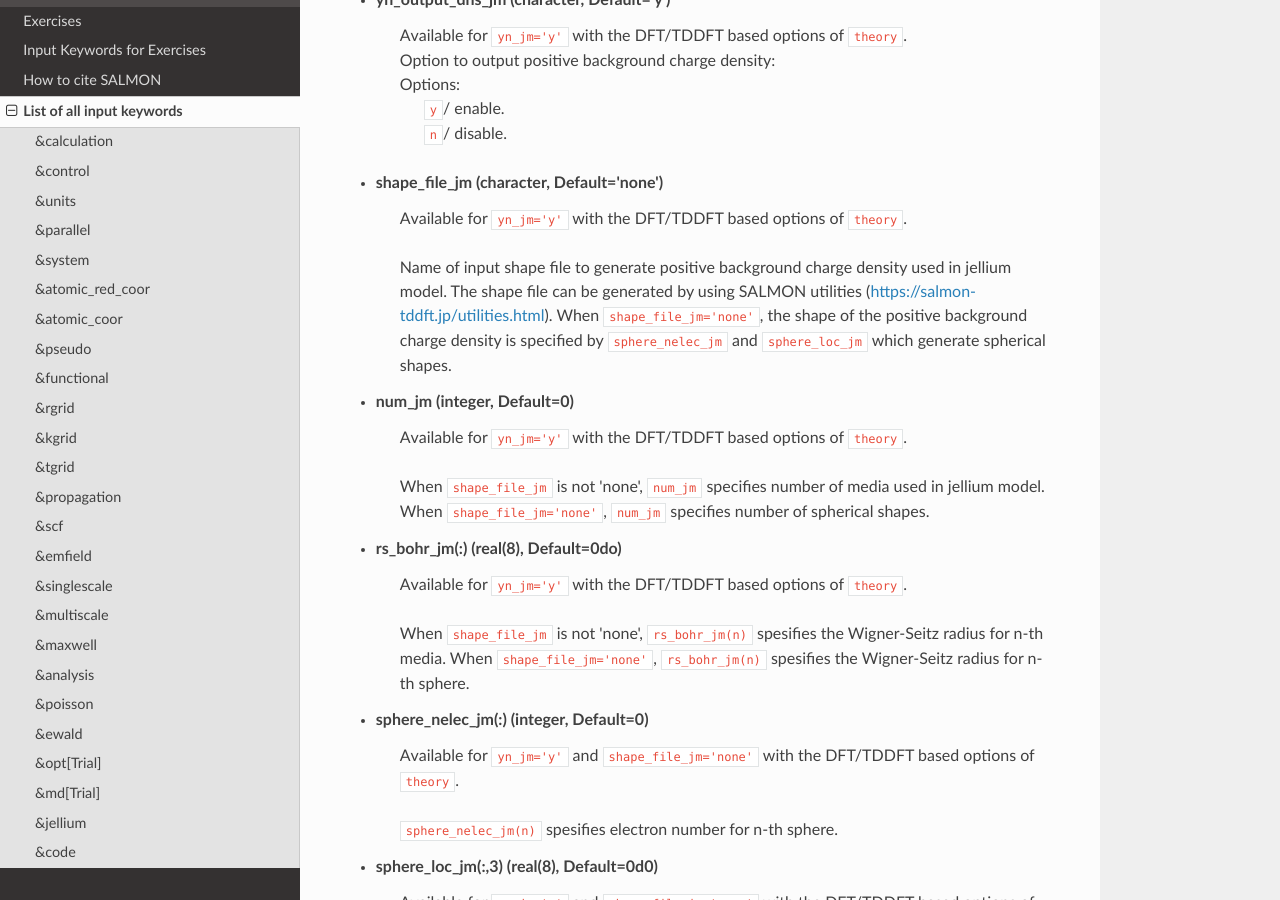
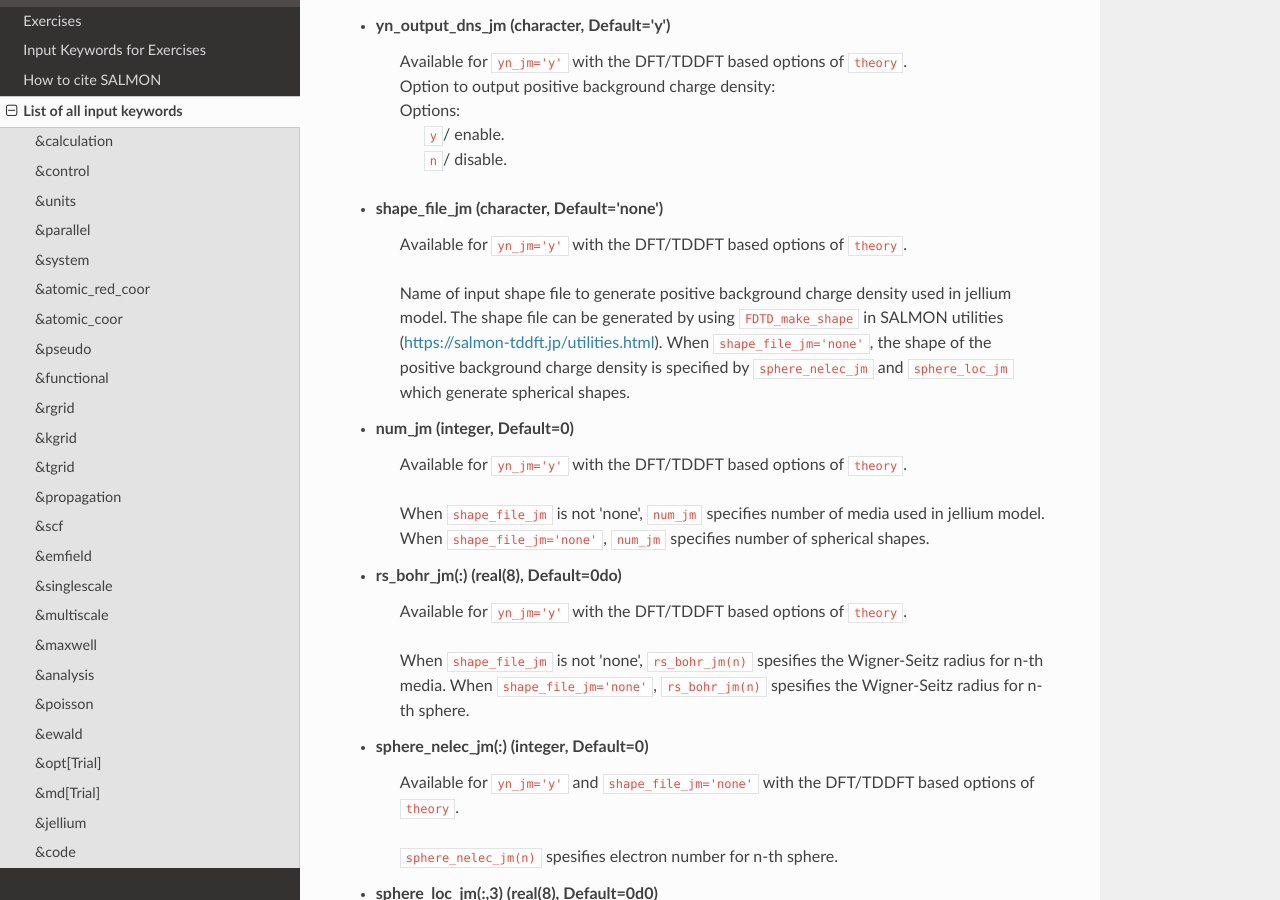
Before and after one commit to SALMON-TDDFT/SALMON-DOCS, a Sphinx documentation site: the page built from source/input_keyword_list.rst, in a window 1280 px wide and 900 px high, scrolled down 33553 px. Built offline with Sphinx 7.4.7 and the Read the Docs theme 2.0.0, drawn with Linux system fonts in a browser that asks for light colours; formulas are drawn with MathJax 3; some of the changed text lies outside the part shown.

Commit message:
Update input_keyword_list.rst

```diff
--- a/source/input_keyword_list.rst
+++ b/source/input_keyword_list.rst
@@ -769,7 +769,7 @@
 
 - **shape_file** (character, Default='none')
    | Available for ``theory='maxwell'``.
-   Name of input shape file in electromagnetic analysis. The shape file can be generated by using SALMON utilities (https://salmon-tddft.jp/utilities.html).
+   Name of input shape file in electromagnetic analysis. The shape file can be generated by using ``FDTD_make_shape`` in SALMON utilities (https://salmon-tddft.jp/utilities.html).
 
 - **media_num** (integer, Default=0)
    | Available for ``theory='maxwell'``.
@@ -837,7 +837,7 @@
 
 - **yn_obs_plane_em(:)** (character, Default='n')
    | Available for ``theory='maxwell'``.
-   Enable(``'y'``)/disable(``'n'``). ``yn_obs_plane_em(n)`` spesifies output of the electrmagnetic fields on the planes (xy, yz, and xz planes) for n-th observation point. This option must be ``'y'`` for generating animation files by using SALMON utilities (https://salmon-tddft.jp/utilities.html).
+   Enable(``'y'``)/disable(``'n'``). ``yn_obs_plane_em(n)`` spesifies output of the electrmagnetic fields on the planes (xy, yz, and xz planes) for n-th observation point. This option must be ``'y'`` for generating animation files by using ``FDTD_make_figani`` in SALMON utilities (https://salmon-tddft.jp/utilities.html).
 
 - **yn_obs_plane_integral_em(:)** (character, Default='n')
    | Available for ``theory='maxwell'``.
@@ -1163,7 +1163,7 @@
 
 - **shape_file_jm** (character, Default='none')
    | Available for ``yn_jm='y'`` with the DFT/TDDFT based options of ``theory``.
-   Name of input shape file to generate positive background charge density used in jellium model. The shape file can be generated by using SALMON utilities (https://salmon-tddft.jp/utilities.html). When ``shape_file_jm='none'``, the shape of the positive background charge density is specified by ``sphere_nelec_jm`` and ``sphere_loc_jm`` which generate spherical shapes.
+   Name of input shape file to generate positive background charge density used in jellium model. The shape file can be generated by using ``FDTD_make_shape`` in SALMON utilities (https://salmon-tddft.jp/utilities.html). When ``shape_file_jm='none'``, the shape of the positive background charge density is specified by ``sphere_nelec_jm`` and ``sphere_loc_jm`` which generate spherical shapes.
 
 - **num_jm** (integer, Default=0)
    | Available for ``yn_jm='y'`` with the DFT/TDDFT based options of ``theory``.
```
Also changed, not shown: other parts of source/input_keyword_list.rst (+2 -2 lines).
